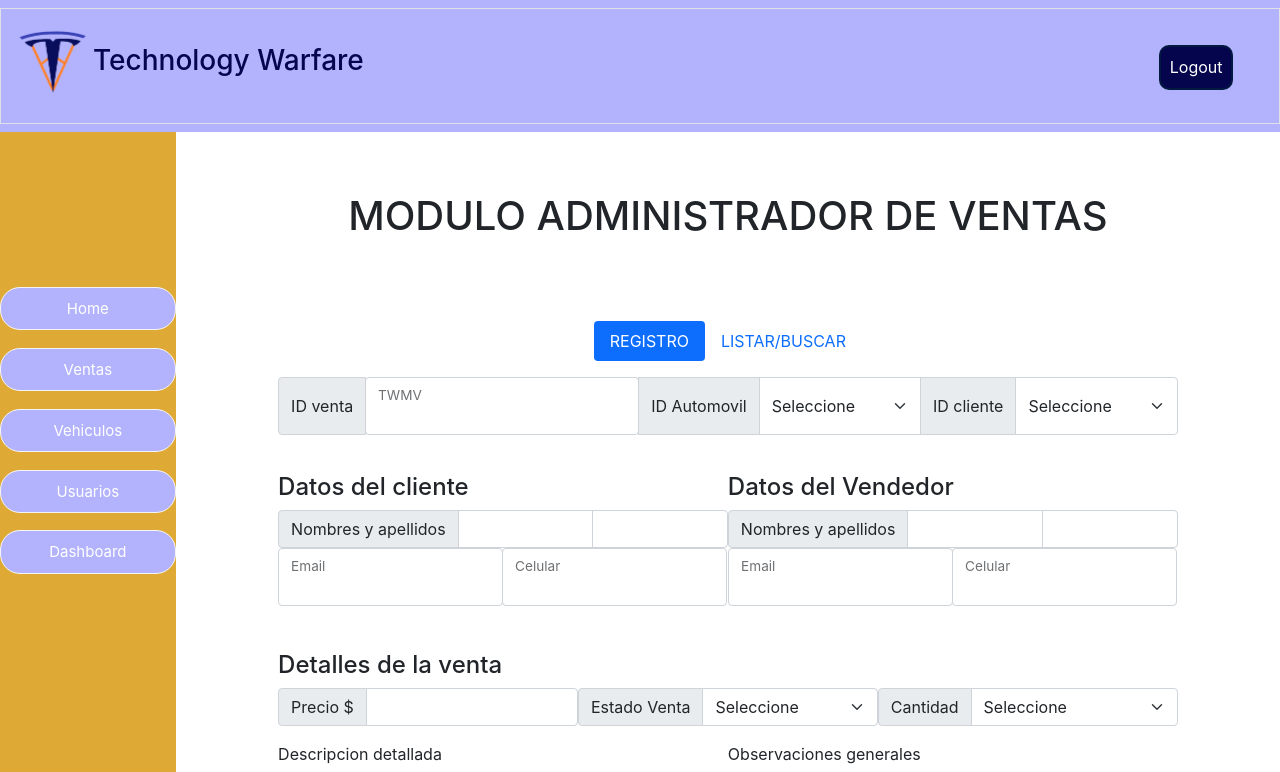
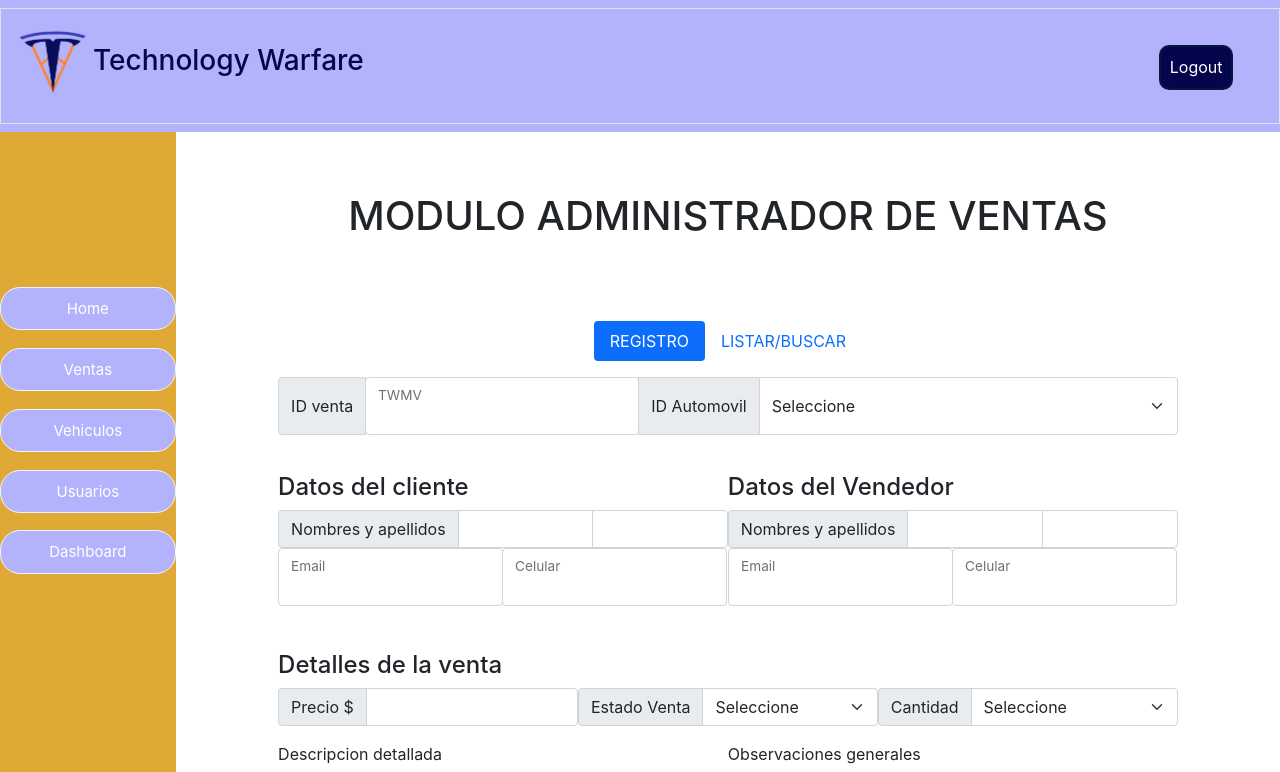
Before and after one commit to Technology-Warfare/Project-ciclo3, a React (Create React App) app in the folder tesla/: page /dashboard/ventas in a window 1280 px wide. Shown: the top 772 px of the page. Built offline with nearby package versions, Linux system fonts and the light colour scheme.

Commit message:
Formulario de registro de venta modificado

```diff
--- a/tesla/src/components/RegistrarVenta.js
+++ b/tesla/src/components/RegistrarVenta.js
@@ -25,19 +25,7 @@ const RegistrarVenta = () => {
                             <option value="5">TMM5</option>
                             <option value="6">TMM6</option>
                         </select>
-                        <label className="input-group-text" for="inIdCliente">ID cliente</label>
-                        <select className="form-select" id="inIdCliente">
-                            <option selected>Seleccione</option>
-                            <option value="1">C#000001</option>
-                            <option value="2">C#000002</option>
-                            <option value="3">C#000003</option>
-                            <option value="4">C#000004</option>
-                            <option value="5">C#000005</option>
-                            <option value="6">C#000006</option>
-                            <option value="7">C#000007</option>
-                            <option value="8">C#000008</option>
-                            <option value="9">C#000009</option>
-                        </select>
+
                     </div>
                 </div>
             </div>
```
